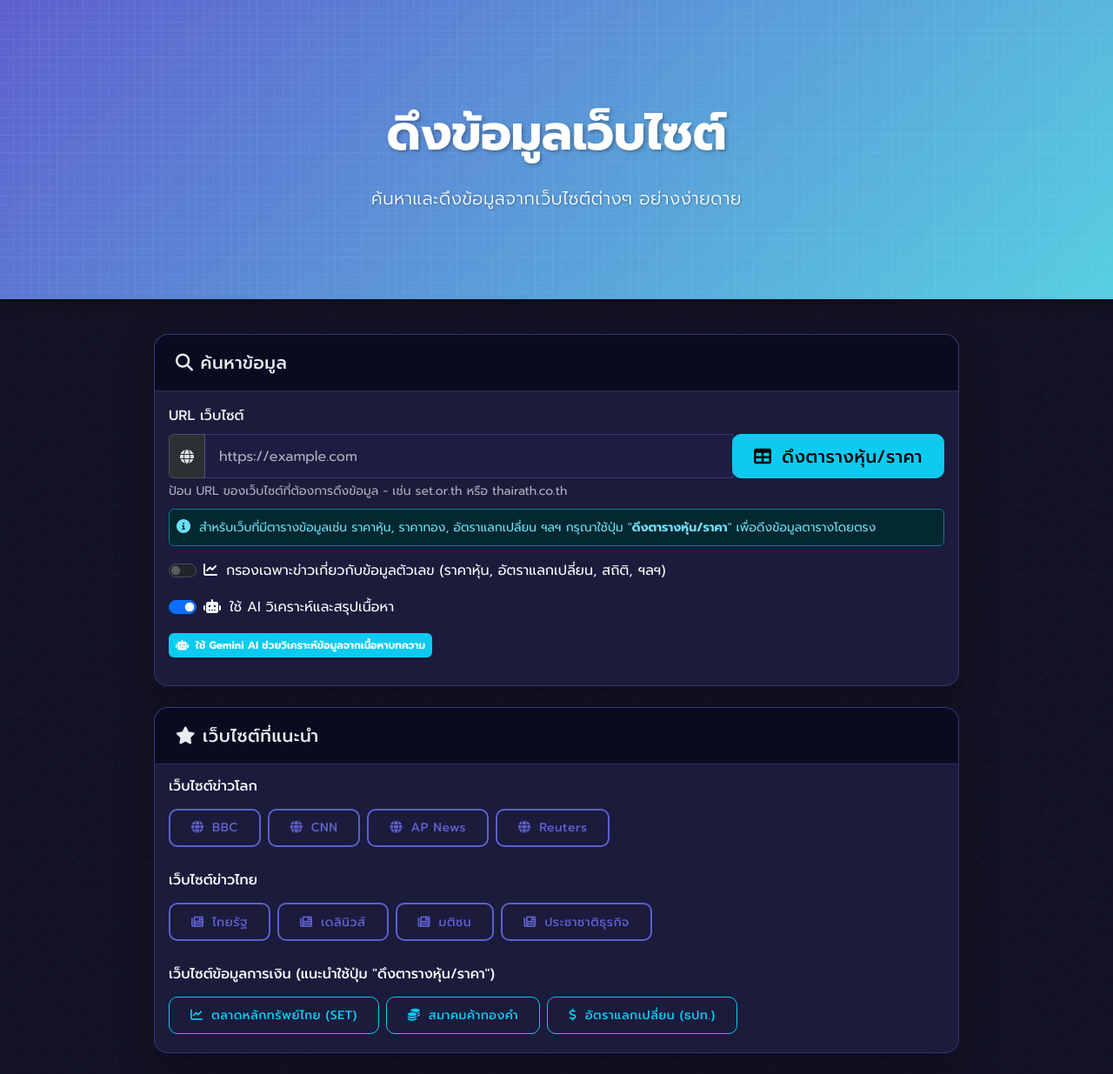
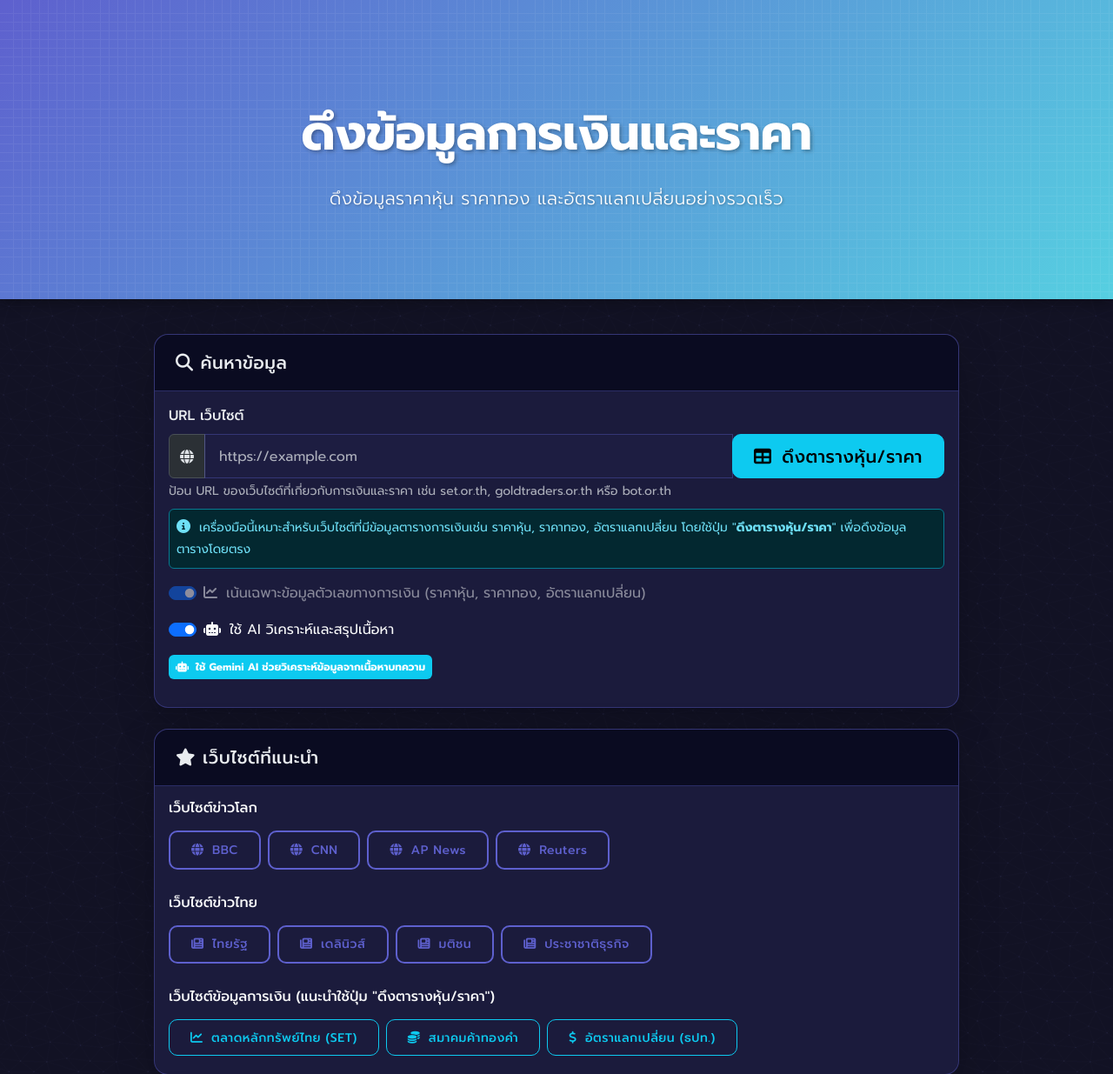
Before and after one commit to Z2ZATL/Data-and-Table-Management-System, a Flask app: page /scraping in a window 1280 px wide. Shown: the part 86-1321 px from the top of the page at 87% size. Run offline with Flask 3, Linux system fonts and the light colour scheme; some libraries are stand-ins or nearby versions.

Commit message:
Refine web scraping page to focus on financial and pricing information
Modify templates/scraping_new.html to focus on stock, gold prices, and exchange rates.

Replit-Commit-Author: Agent
Replit-Commit-Session-Id: 76e30050-908c-4ba2-9784-feabebc2bc6b
Replit-Commit-Screenshot-Url: https://storage.googleapis.com/screenshot-production-us-central1/b77ec35e-a0c3-4ccc-99bb-1031653fc1ca/31938f54-0f6f-48a0-a2f2-fd95645aae3e.jpg

```diff
--- a/templates/scraping_new.html
+++ b/templates/scraping_new.html
@@ -1,14 +1,14 @@
 {% extends 'layout.html' %}
 
-{% block title %}ดึงข้อมูลจากเว็บไซต์{% endblock %}
+{% block title %}ดึงข้อมูลการเงินและราคา{% endblock %}
 
 {% block content %}
 <div class="hero-section">
     <div class="container">
         <div class="row">
             <div class="col-md-8 mx-auto text-center text-white">
-                <h1 class="display-4 fw-bold mb-4">ดึงข้อมูลเว็บไซต์</h1>
-                <p class="lead mb-0">ค้นหาและดึงข้อมูลจากเว็บไซต์ต่างๆ อย่างง่ายดาย</p>
+                <h1 class="display-4 fw-bold mb-4">ดึงข้อมูลการเงินและราคา</h1>
+                <p class="lead mb-0">ดึงข้อมูลราคาหุ้น ราคาทอง และอัตราแลกเปลี่ยนอย่างรวดเร็ว</p>
             </div>
         </div>
     </div>
@@ -34,15 +34,15 @@
                                 </button>
                             </div>
                         </div>
-                        <div class="form-text">ป้อน URL ของเว็บไซต์ที่ต้องการดึงข้อมูล - เช่น set.or.th หรือ thairath.co.th</div>
+                        <div class="form-text">ป้อน URL ของเว็บไซต์ที่เกี่ยวกับการเงินและราคา เช่น set.or.th, goldtraders.or.th หรือ bot.or.th</div>
                         <div class="alert alert-info p-2 mt-2" role="alert">
-                            <i class="fas fa-info-circle me-1"></i> <small>สำหรับเว็บที่มีตารางข้อมูลเช่น ราคาหุ้น, ราคาทอง, อัตราแลกเปลี่ยน ฯลฯ กรุณาใช้ปุ่ม "<b>ดึงตารางหุ้น/ราคา</b>" เพื่อดึงข้อมูลตารางโดยตรง</small>
+                            <i class="fas fa-info-circle me-1"></i> <small>เครื่องมือนี้เหมาะสำหรับเว็บไซต์ที่มีข้อมูลตารางการเงินเช่น ราคาหุ้น, ราคาทอง, อัตราแลกเปลี่ยน โดยใช้ปุ่ม "<b>ดึงตารางหุ้น/ราคา</b>" เพื่อดึงข้อมูลตารางโดยตรง</small>
                         </div>
                     </div>
                     <div class="form-check form-switch mb-3">
-                        <input class="form-check-input" type="checkbox" id="filter-numerical" {% if filter_numerical %}checked{% endif %}>
+                        <input class="form-check-input" type="checkbox" id="filter-numerical" {% if filter_numerical %}checked{% endif %} checked disabled>
                         <label class="form-check-label" for="filter-numerical">
-                            <i class="fas fa-chart-line me-1"></i> กรองเฉพาะข่าวเกี่ยวกับข้อมูลตัวเลข (ราคาหุ้น, อัตราแลกเปลี่ยน, สถิติ, ฯลฯ)
+                            <i class="fas fa-chart-line me-1"></i> เน้นเฉพาะข้อมูลตัวเลขทางการเงิน (ราคาหุ้น, ราคาทอง, อัตราแลกเปลี่ยน)
                         </label>
                     </div>
                     <div class="form-check form-switch mb-3">
```
